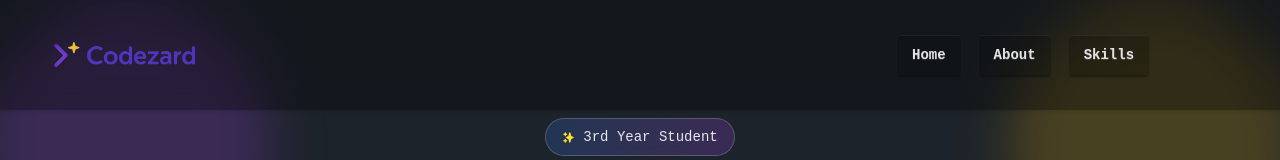
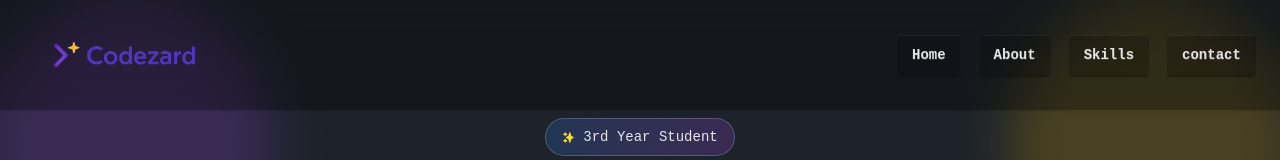
Before and after one commit to Codezard-frond/buvijon-portifolio, a React (Vite) app: page / in a window 1280 px wide. Shown: the top 160 px of the page. Built offline with nearby package versions, Linux system fonts and the light colour scheme.

Commit message:
in coment

```diff
--- a/src/components/Navbar.jsx
+++ b/src/components/Navbar.jsx
@@ -46,6 +46,13 @@ function Navbar() {
           >
             Skills
           </button>
+        </li><li>
+          <button
+            className="btn btn-neutral bg-black/20 border-none"
+            onClick={() => scrollToSection("contact")}
+          >
+            contact
+          </button>
         </li>
       </ul>
     </nav>
```
